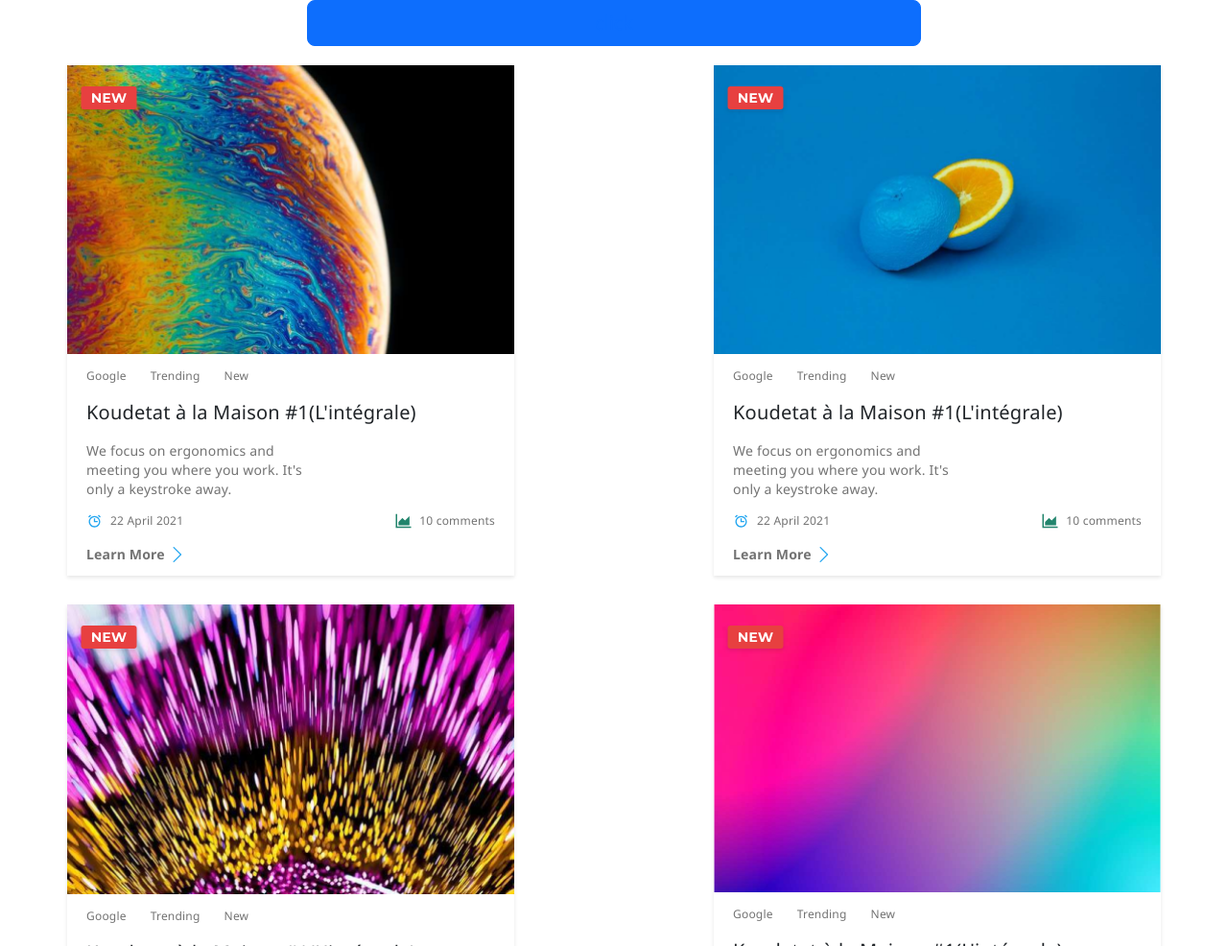
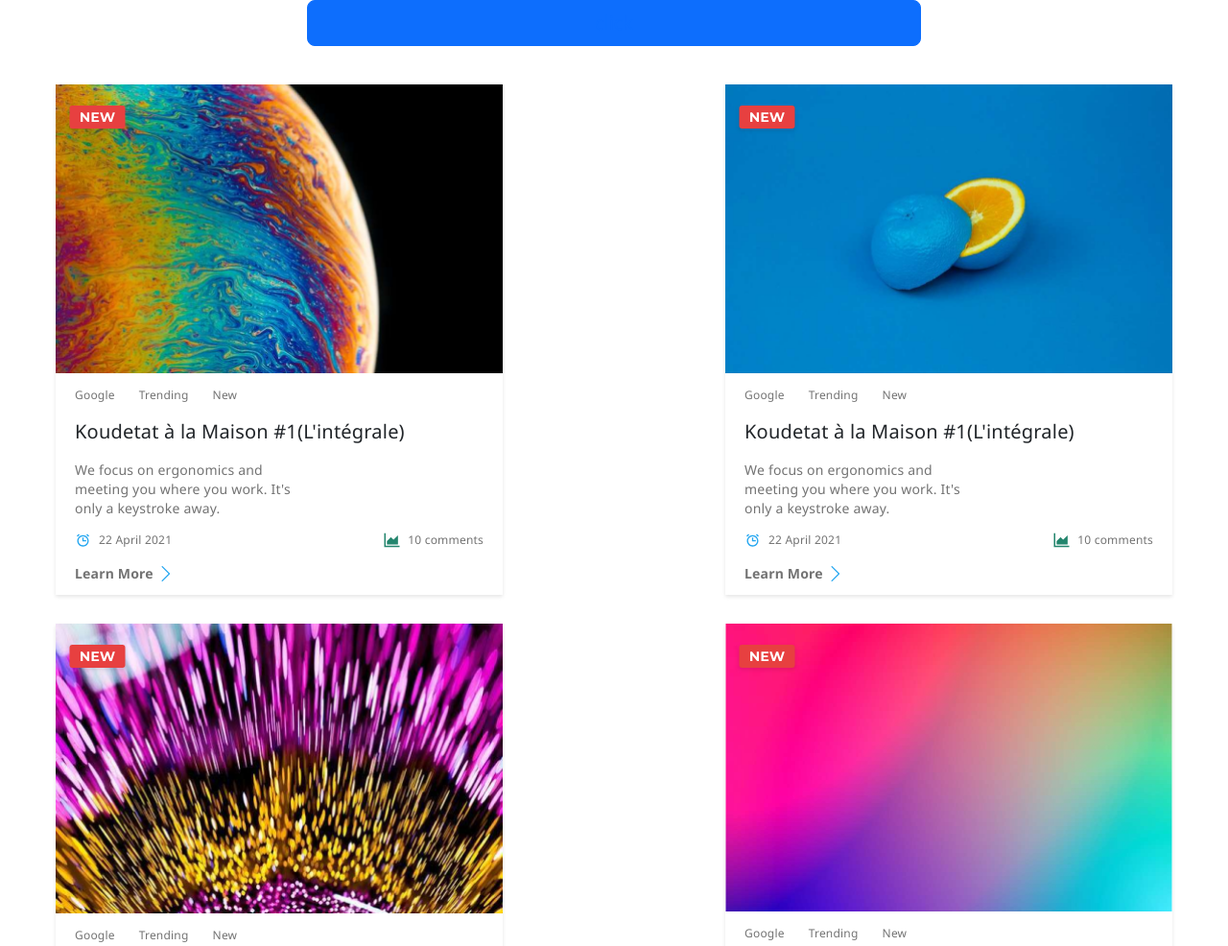
Before and after one commit to AliyevEtiram/Bottstrap-grid-cards, a plain HTML site: page index.html in a window 1280 px wide. Shown: the top 986 px of the page at 96% size. Drawn offline with Linux system fonts and the light colour scheme.

Commit message:
changed code

```diff
--- a/scss/styl.scss
+++ b/scss/styl.scss
@@ -12,7 +12,8 @@
 }
 
 .ckarts {
-    padding-top: 20px;
+    padding: 40px 0;
+
     display: flex;
     flex-direction: column;
     gap: 30px;
@@ -20,6 +21,7 @@
     &__conteyners {
         display: flex;
         justify-content: space-between;
+        row-gap: 30px;
 
         @include tablet {
             gap: 30px;
```
Also changed, not shown: dist/css/styl.css, 1 other file.
